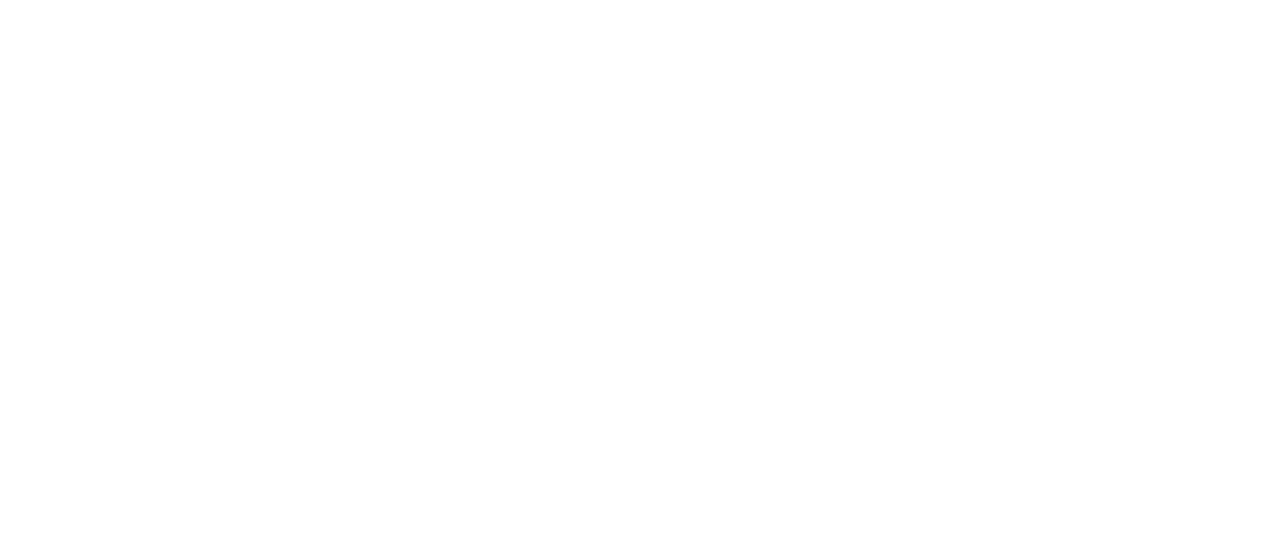
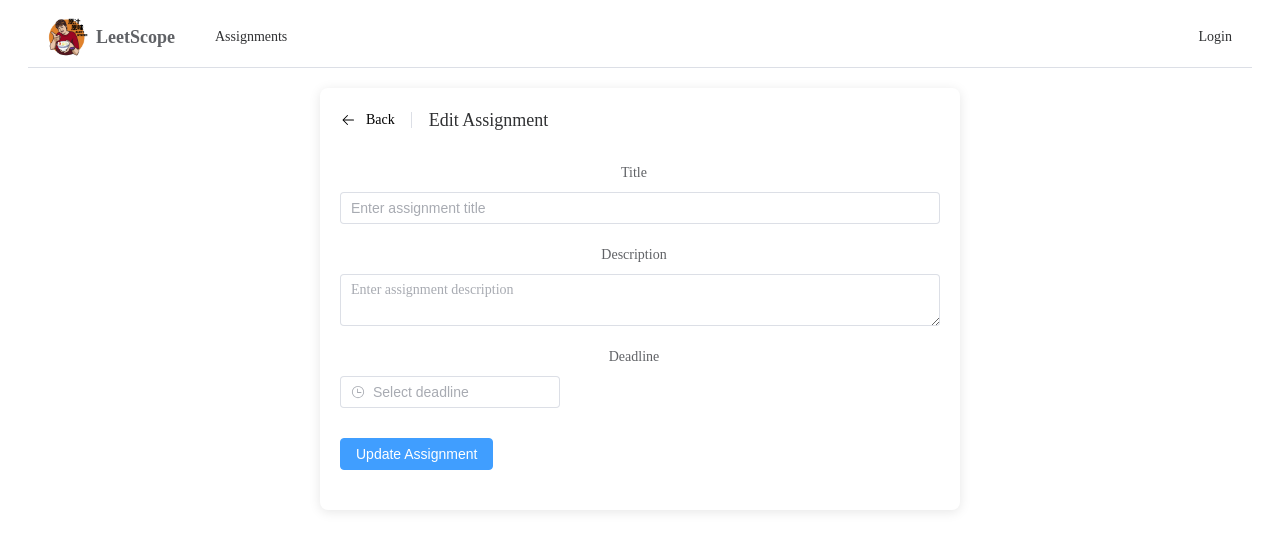
Before and after one commit to nenesekai/leetscope-vue, a Vue app: page /editAssignment/1 in a window 1280 px wide. Before the commit this address had no page. Shown: the top 550 px of the page. Built offline with nearby package versions, Linux system fonts and the light colour scheme; no server answers.

Commit message:
完成了编辑作业的功能

```diff
--- a/src/api/index.ts
+++ b/src/api/index.ts
@@ -54,8 +54,8 @@
       }
     })
   },
-  updateAssignment: (id: number, data: object): Promise<any> => {
-    return axios.put(API_URL + `/assignment/${id}`, data); // TODO
+  updateAssignment: (assignment: Assignment): Promise<any> => {
+    return axios.post(API_URL + '/assignment/update', assignment);
   },
   deleteAssignment: (id: string): Promise<any> => {
     return axios.delete(API_URL + '/assignment/delete', {
--- a/src/components/AssignmentCardComponent.vue
+++ b/src/components/AssignmentCardComponent.vue
@@ -1,9 +1,20 @@
 <script setup lang="ts">
 import { useRouter } from "vue-router";
-import { computed } from "vue";
+import { ref, computed } from "vue";
+import { useUserStore } from "@/stores/user";
+import api from "@/api";
+import type { AxiosResponse } from "axios";
 
 const props = defineProps<{assignment: Assignment}>()
 const router = useRouter()
+const store = useUserStore()
+
+const user = ref<User>()
+if (store.isLogin) {
+  api.getCurrentUser().then((response: AxiosResponse<Result<User>>) => {
+    user.value = response.data.data!
+  })
+}
 </script>
 
 <template>
@@ -13,6 +24,7 @@
       :column="1"
     >
       <template #extra>
+        <el-button v-if="user != undefined && user.isTeacher" @click="router.push('/editAssignment/' + assignment.id)">Edit</el-button>
         <el-button type="primary" @click="router.push('/assignmentDetail/' + assignment.id)">Details</el-button>
       </template>
       <el-descriptions-item v-if="assignment.description != undefined" label="Description">{{assignment.description}}</el-descriptions-item>
--- a/src/router/index.ts
+++ b/src/router/index.ts
@@ -7,6 +7,7 @@
 import RegisterView from "@/views/RegisterView.vue";
 import AssignmentDetailView from "@/views/AssignmentDetailView.vue";
 import NewAssignmentView from "@/views/NewAssignmentView.vue";
+import EditAssignmentView from "@/views/EditAssignmentView.vue";
 
 const router = createRouter({
   history: createWebHistory(import.meta.env.BASE_URL),
@@ -39,6 +40,10 @@
         {
           path: '/newAssignment',
           component: NewAssignmentView
+        },
+        {
+          path: '/editAssignment/:id',
+          component: EditAssignmentView
         }
       ]
     },
--- a/src/views/EditAssignmentView.vue
+++ b/src/views/EditAssignmentView.vue
@@ -6,15 +6,15 @@
       </template>
     </el-page-header>
 
-      <el-form v-model="assignment" ref="form" label-position="top" @submit.prevent="updateAssignment">
+    <el-form v-model="assignmentForm" ref="form" label-position="top" @submit.prevent="updateAssignment">
       <el-form-item label="Title">
-          <el-input v-model="assignment.title" placeholder="Enter assignment title"></el-input>
+        <el-input v-model="assignmentForm.title" placeholder="Enter assignment title"></el-input>
       </el-form-item>
       <el-form-item label="Description">
-          <el-input type="textarea" v-model="assignment.description" placeholder="Enter assignment description"></el-input>
+        <el-input type="textarea" v-model="assignmentForm.description" placeholder="Enter assignment description"></el-input>
       </el-form-item>
       <el-form-item label="Deadline">
-          <el-date-picker v-model="assignment.deadline" type="datetime" placeholder="Select deadline"></el-date-picker>
+        <el-date-picker v-model="assignmentForm.deadline" type="datetime" placeholder="Select deadline"></el-date-picker>
       </el-form-item>
       <el-form-item>
         <el-button type="primary" native-type="submit">Update Assignment</el-button>
@@ -24,16 +24,20 @@
 </template>
 
 <script setup lang="ts">
-  import { ref, onMounted } from 'vue';
+import { ref, onMounted, watchEffect } from "vue";
 import { useRouter, useRoute } from 'vue-router';
 import api from "@/api";
 import { ElMessage } from 'element-plus';
+import { useDark } from "@vueuse/core";
+import type { AxiosResponse } from "axios";
 
 const route = useRoute();
 const router = useRouter();
+const isDark = useDark()
 const rawAssignmentId = route.params.id;
 const assignmentId = typeof rawAssignmentId === 'string' ? parseInt(rawAssignmentId) : null;
-  const assignment = ref({ title: '', description: '', deadline: null });
+const assignment = ref<Assignment>()
+const assignmentForm = ref({ title: '', description: '', deadline: '' });
 
 if (assignmentId === null || isNaN(assignmentId)) {
   ElMessage.error('Invalid assignment ID');
@@ -53,6 +57,7 @@
     try {
       const response = await api.getAssignmentById(assignmentId);
       assignment.value = response.data.data;
+      assignmentForm.value = assignment.value as typeof assignmentForm.value
     } catch (err) {
       handleError(err);
     }
@@ -60,11 +65,18 @@
 });
 
 const updateAssignment = async () => {
-    if (assignmentId !== null) {
+  if (assignment.value != undefined) {
     try {
-        await api.updateAssignment(assignmentId, assignment.value);
+      assignment.value.title = assignmentForm.value.title
+      assignment.value.description = assignmentForm.value.description
+      assignment.value.deadline = assignmentForm.value.deadline
+      const response: AxiosResponse<Result<any>> = await api.updateAssignment(assignment.value)
+      if (response.data.code == 'SUCCESS') {
         ElMessage.success('Assignment updated successfully');
-        router.push('/assignments');
+        await router.push('/assignments');
+      } else {
+        ElMessage.error(response.data.msg)
+      }
     } catch (err) {
       handleError(err);
     }
@@ -77,7 +89,6 @@
   max-width: 600px;
   margin: 0 auto;
   padding: 20px;
-    background-color: #fff;
   border-radius: 8px;
   box-shadow: 0 2px 12px 0 rgba(0,0,0,0.1);
 }
```
Lines whose indentation alone changed are shown as unchanged.
